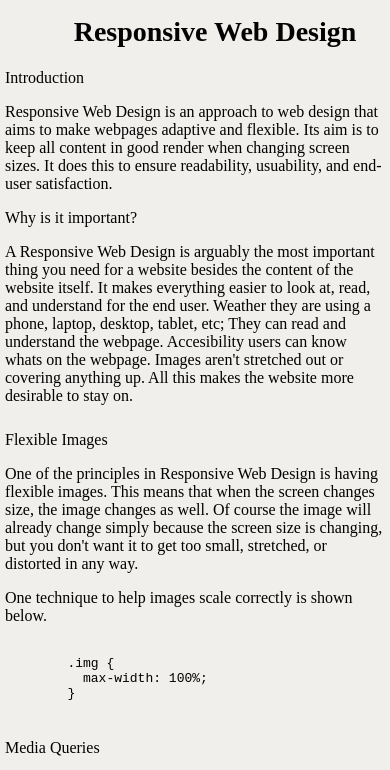
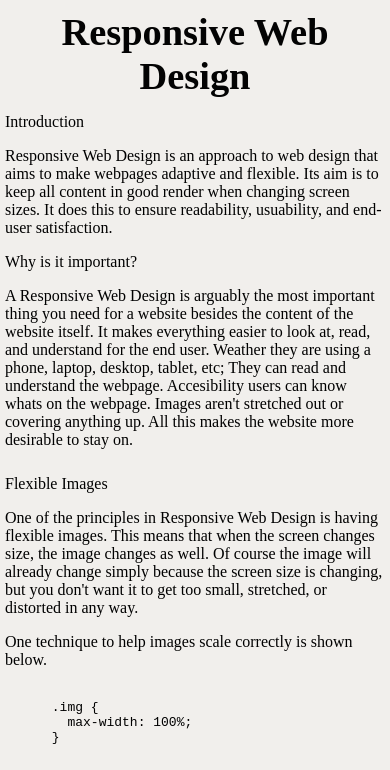
Before and after one commit to GojuNoah/Technical-Documentation-Page, a plain HTML site: page index.html in a window 390 px wide. Shown: the top 770 px of the page. Drawn offline with Linux system fonts and the light colour scheme.

Commit message:
fixed title

```diff
--- a/index.html
+++ b/index.html
@@ -8,7 +8,6 @@
     <title>Responsive Web Design Principles</title>
   </head>
   <body>
-    <main id="main-doc">
     <nav id="navbar">
       <ul>
         <li><header id="page-title">Responsive Web Design</header></li>
@@ -21,7 +20,6 @@
         <li><a class="nav-link" href="#conclusion">Conclusion</a></li>
       </ul>
     </nav>
-
     <section class="main-section" id="introduction">
       <header>Introduction</header>
         <p class="info">Responsive Web Design is an approach to web design that aims to make webpages adaptive and flexible. Its aim is to keep all content in good render when changing screen sizes. It does this to ensure readability, usuability, and end-user satisfaction.</p>
@@ -104,5 +102,5 @@
           <li><a href="#flexbox">Flexbox</a></li>
         </ul>
     </section>
-    </main>
   </body>
+</html>
--- a/src/css/styles.css
+++ b/src/css/styles.css
@@ -19,18 +19,20 @@ body {
 @media (max-width: 430px) {
   #navbar {
     width: 100%;
+    text-align: center;
+  }
+  #navbar ul {
+    padding: 0;
     margin: 0;
   }
   #navbar li a {
     display: none;
   }
   #navbar header {
-    font-size: 1.75em;
+    font-size: 2.4em;
     font-weight: 600;
-    text-align: center;
-    margin: 0 auto;
-    padding: 0;
-    width: 100%;
+    width: auto;
+    padding: 10px;
   }
   pre, code {
     white-space: pre-wrap;
```
Lines whose indentation alone changed are shown as unchanged.
